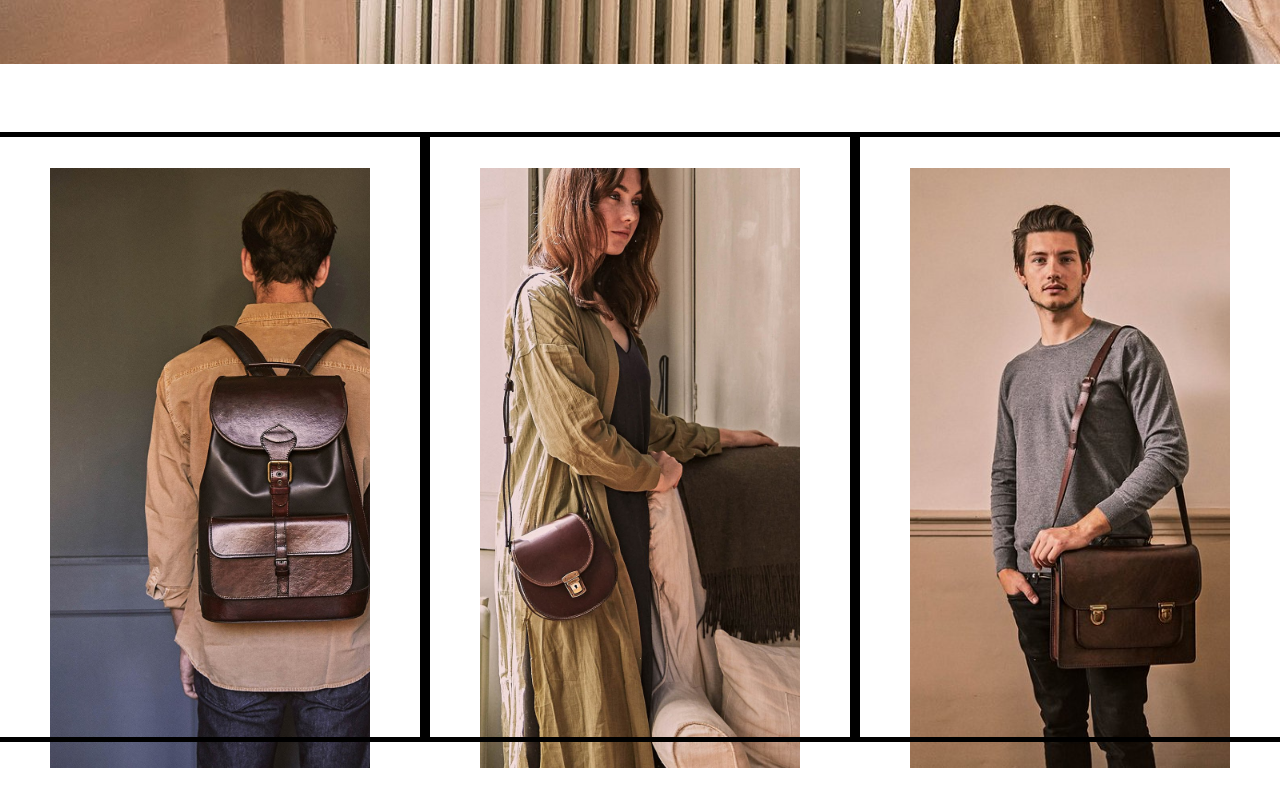
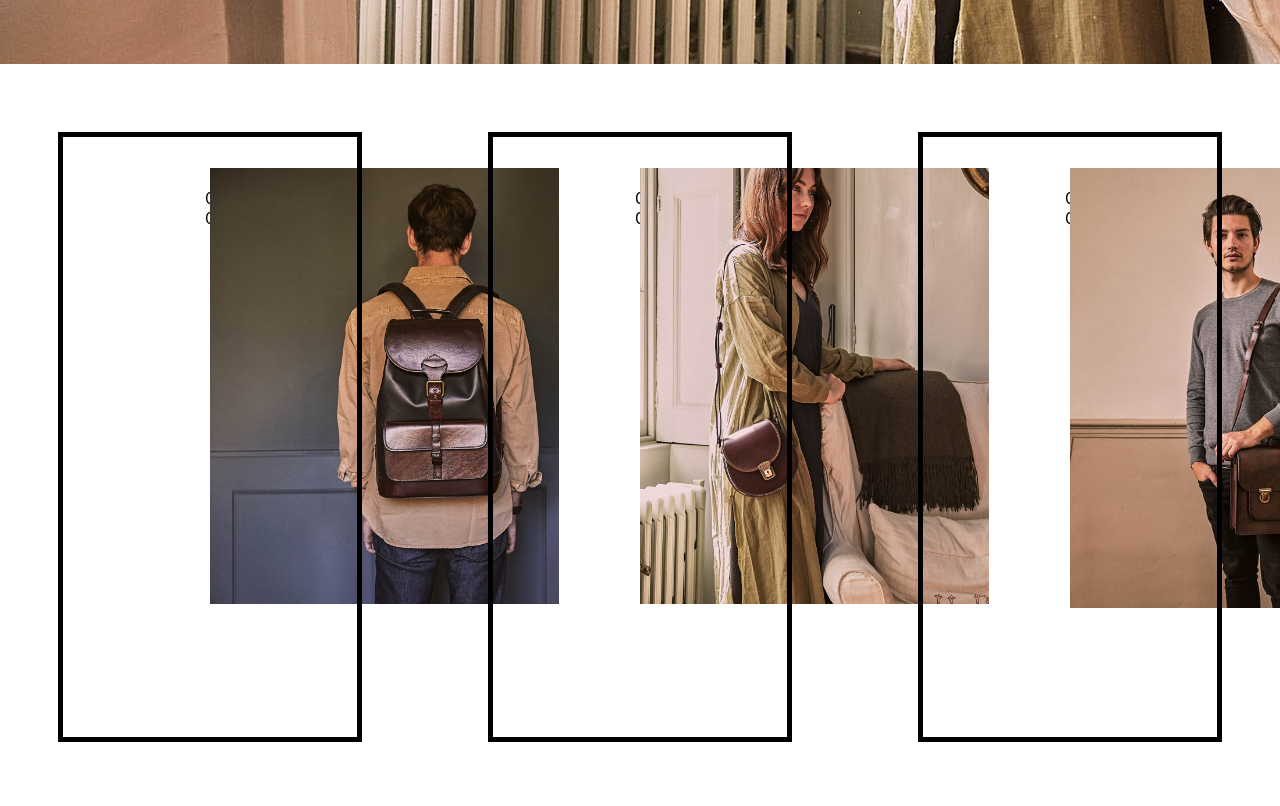
Before and after one commit to chienyu789/beara_practice, a React (Create React App) app: page / in a window 1280 px wide. Shown: the part 3140-3946 px from the top of the page. Built offline with nearby package versions, Linux system fonts and the light colour scheme.

Commit message:
mousemove over overlay

```diff
--- a/src/components/menu-item/menu-item.components.jsx
+++ b/src/components/menu-item/menu-item.components.jsx
@@ -1,4 +1,4 @@
-import React from 'react';
+import React,{ useState } from 'react';
 
 import MouseMove from '../mousemove/mousemove.components';
 
@@ -6,10 +6,10 @@ import './menu-item.styles.scss';
 
 const MenuItem = ({title, imgUrl}) =>(
     <div className='menu-item'>
-        <div className='background-img' style={{backgroundImage:`url(${imgUrl})`}}/>
-        {/* <div className='background-img'>
+        {/* <div className='background-img' style={{backgroundImage:`url(${imgUrl})`}}/> */}
+        {/* <div className='background-img'> */}
         <MouseMove imgUrl={imgUrl}/>
-        </div> */}
+        {/* </div> */}
         <div className='overlay'/>
         <div className='text-container'>
         <span className='title'>{title.toUpperCase()}</span>
@@ -18,4 +18,25 @@ const MenuItem = ({title, imgUrl}) =>(
 
 );
 
+// const MenuItem = ({title, imgUrl}) =>{
+//     const [ positionState, setpositionState ] = useState({ x: 0, y: 0});
+
+//     const onMouseMove = ( e ) => (
+//         setpositionState({x: e.nativeEvent.offsetX, y: e.nativeEvent.offsetY})
+//     );
+//     console.log(positionState.x)
+//     return (
+//         <div className='menu-item'onMouseMove={onMouseMove} >
+//             <div className='overlay'/>
+//             <img src={imgUrl} alt='test'/><br/>
+//             <div className='text-container'>
+//                 <span className='title'>{title.toUpperCase()}</span>
+//             </div>
+//             <span>{positionState.x}</span><br/>
+//             <span>{positionState.y}</span>
+//         </div>
+//           )
+
+// };
+
 export default MenuItem;
--- a/src/components/menu-item/menu-item.styles.scss
+++ b/src/components/menu-item/menu-item.styles.scss
@@ -8,13 +8,13 @@
     &:hover{
         // transition: 2s ease-out;
         // transform: perspective(100px) translate3d(10px, 0, 10px);
-        & .background-img{
-            opacity: 1;
+        & img{
+            opacity: 0.5;
         }
 
         & .overlay{
             display: block;
-            opacity: 0.5;
+            opacity: 1;
         }
 
         & .title{
@@ -28,13 +28,24 @@
         }
 
     }
-
-    .background-img{
-        width: 100%;
+    img{
+        width:83%;
         height: auto;
-        background-position: center;
-        background-size: cover;
+        position: absolute;
+        // background-position: center;
+        // background-size: cover;
+        z-index: 0;
     }
+    // .background-img{
+    //     img{
+    //         width:83%;
+    //         height: auto;
+    //         position: relative;
+    //         z-index: 2;
+    //         // background-position: center;
+    //         // background-size: cover;
+    //     }
+    // }
 
     .overlay{
         width:83%;
@@ -42,14 +53,16 @@
         background-color: black;
         position: absolute;
         display: none;
+        z-index: -1;
     }
 
     .text-container{
-        width: 420px;
+        width: 70%;
         height: 600px;
         border: 5px solid black;
         position: absolute;
         top: 8%;
+        z-index: 2;
     }
     .title{
         display: none;
--- a/src/components/mousemove/mousemove.components.jsx
+++ b/src/components/mousemove/mousemove.components.jsx
@@ -1,4 +1,5 @@
 import React, { useState } from 'react';
+import { useEffect } from 'react';
 
 const MouseMove = ({imgUrl}) => {
     const [ positionState, setpositionState ] = useState({ x: 0, y: 0});
@@ -6,13 +7,25 @@ const MouseMove = ({imgUrl}) => {
     const onMouseMove = ( e ) => (
         setpositionState({x: e.nativeEvent.offsetX, y: e.nativeEvent.offsetY})
     );
+    useEffect(() =>{
+      console.log('aaa')
+    },[])
+    // useEffect ( () => {
+    //   window.addEventListener('mousemove', onMouseMove);
 
+    //   return () => {
+    //   window.removeEventListener('mousemove', onMouseMove);
+    // };
+    // },[ onMouseMove ]);
+    console.log(positionState.x);
     return (
         <div>
-          <img onMouseMove={onMouseMove} src={imgUrl} alt='test'/>
+          <img onMouseMove={onMouseMove} src={imgUrl} alt='test'/><br/>
+        {/* <div onMouseMove={onMouseMove} style={{backgroundImage:`url(${imgUrl})`}}/> */}
           <span>{positionState.x}</span><br/>
           <span>{positionState.y}</span>
         </div>
+
           )
 };
 
--- a/src/pages/homepage/homepage.components.jsx
+++ b/src/pages/homepage/homepage.components.jsx
@@ -1,7 +1,7 @@
 import React from 'react';
 
 import Directory from '../../components/directory/directory.components';
-import MouseMove from '../../components/mousemove/mousemove.components';
+// import MouseMove from '../../components/mousemove/mousemove.components';
 
 import './homepage.styles.scss';
 import Background from '../../assets/homepagebackground.jpg';
@@ -13,7 +13,7 @@ const HomePage = () =>(
         <img src={Background} alt='homepage'/>
         <img src={SummerSales} alt='summersale'/>
         <Directory/>
-        {/* <MouseMove/> */}
+        {/* <MouseMove imgUrl={require('../../assets/homepagebackground.jpg')}/> */}
     </div>
 );
 export default HomePage;
```
